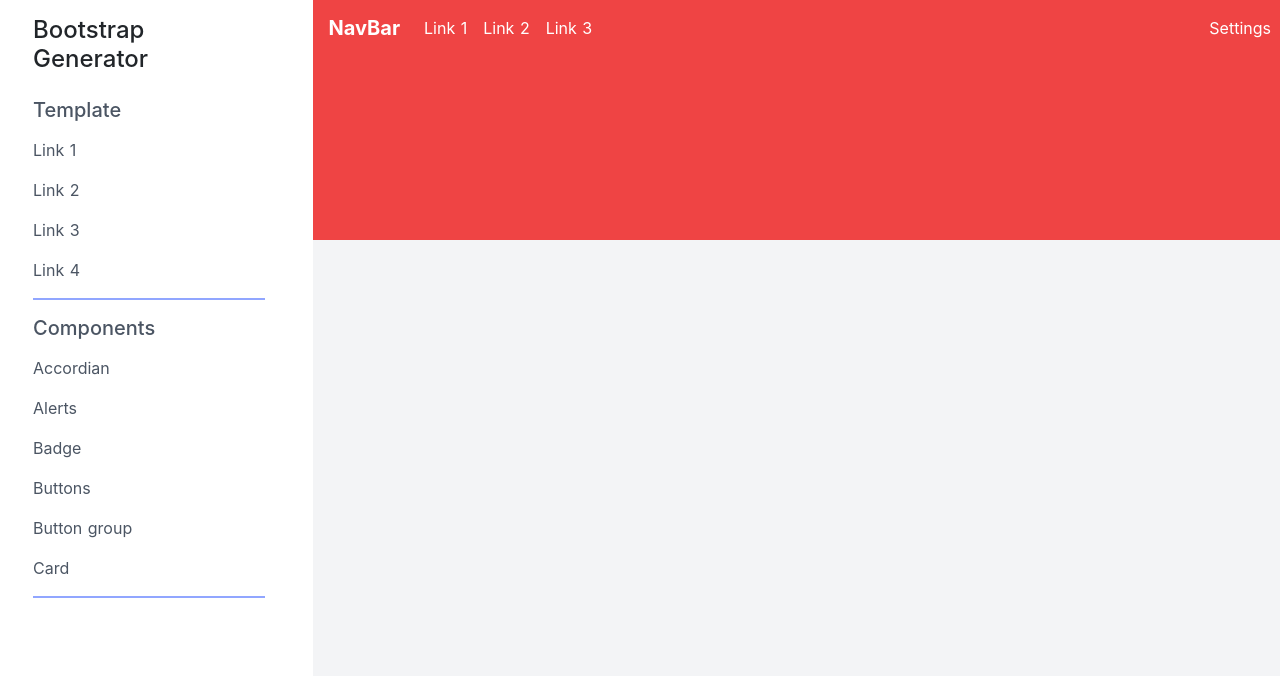
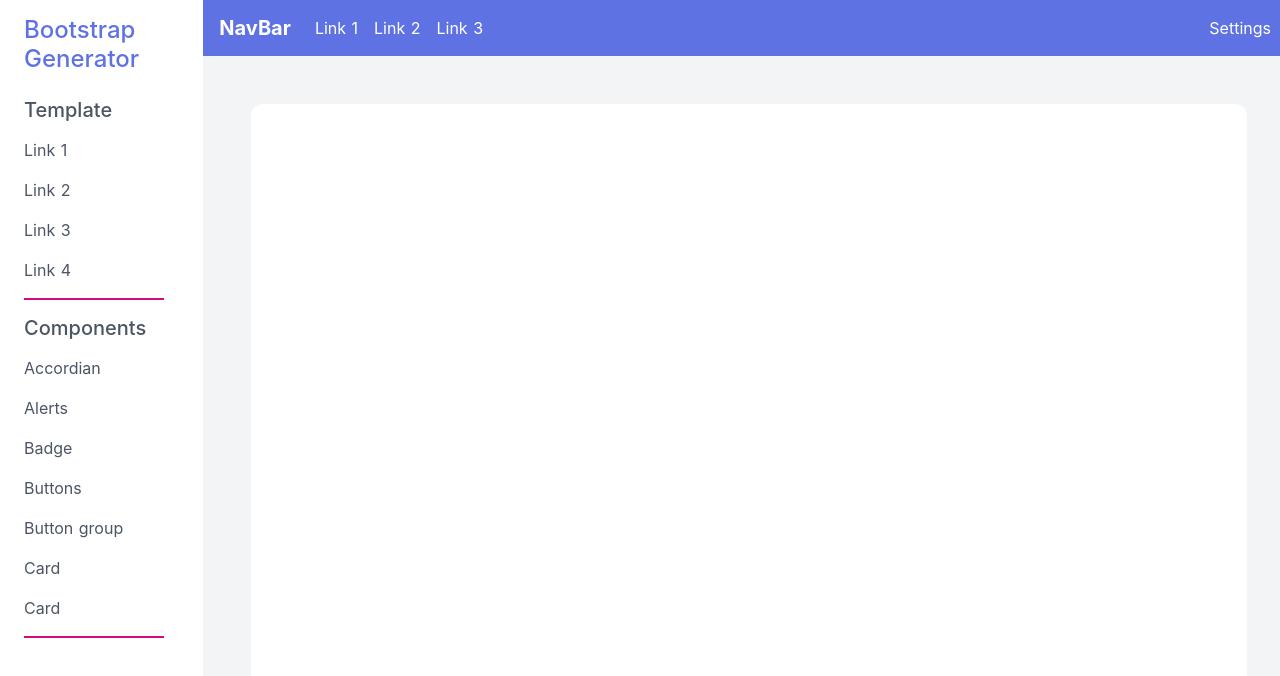
Before and after one commit to kt474/bootstrap-generator, a Nuxt app: page / in a window 1280 px wide. Shown: the top 676 px of the page. Built offline with nearby package versions, Linux system fonts and the light colour scheme.

Commit message:
🎨 reformat css grid

```diff
--- /dev/null
+++ b/components/Canvas.vue
@@ -0,0 +1,17 @@
+<template>
+  <div class="canvas-main m-5"></div>
+</template>
+
+<script>
+export default {}
+</script>
+
+<style scoped>
+.canvas-main {
+  background: #fff;
+  height: 80vh;
+  -webkit-border-radius: 12px;
+  -moz-border-radius: 12px;
+  border-radius: 12px;
+}
+</style>
--- a/components/Navbar.vue
+++ b/components/Navbar.vue
@@ -1,5 +1,5 @@
 <template>
-  <div>
+  <div class="main">
     <b-navbar toggleable="lg" class="nav-bar">
       <b-navbar-brand href="#" class="nav-bar-text-bold">NavBar</b-navbar-brand>
       <b-navbar-toggle target="nav-collapse"></b-navbar-toggle>
@@ -14,12 +14,6 @@
           <b-navbar-nav>
             <b-nav-item href="#" class="nav-bar-text">Settings</b-nav-item>
           </b-navbar-nav>
-          <!-- <b-nav-item-dropdown text="Settings" class="nav-bar-text" right>
-            <b-dropdown-item href="#">EN</b-dropdown-item>
-            <b-dropdown-item href="#">ES</b-dropdown-item>
-            <b-dropdown-item href="#">RU</b-dropdown-item>
-            <b-dropdown-item href="#">FA</b-dropdown-item>
-          </b-nav-item-dropdown> -->
         </b-navbar-nav>
       </b-collapse>
     </b-navbar>
@@ -30,8 +24,8 @@ export default {}
 </script>
 <style scoped>
 .nav-bar {
-  background-color: #ef4444;
-  padding-bottom: 12rem;
+  background-color: #5e72e4;
+  /* padding-bottom: 1rem; */
 }
 .nav-bar-text-bold {
   color: #fff !important;
@@ -40,4 +34,7 @@ export default {}
 .nav-bar-text a {
   color: #fff !important;
 }
+.main {
+  width: 100%;
+}
 </style>
--- a/components/Sidebar.vue
+++ b/components/Sidebar.vue
@@ -1,7 +1,9 @@
 <template>
   <div class="sidebar">
-    <div class="py-3 px-5">
-      <h4 id="sidebar-no-header-title" class="mb-2">Bootstrap Generator</h4>
+    <div class="py-3 px-4">
+      <h4 id="sidebar-no-header-title" class="mb-2 main-title">
+        Bootstrap Generator
+      </h4>
       <nav class="my-4">
         <b-nav vertical class="nav-list">
           <h5 class="mb-3">Template</h5>
@@ -19,6 +21,7 @@
           <p>Buttons</p>
           <p>Button group</p>
           <p>Card</p>
+          <p>Card</p>
         </b-nav>
         <div class="divider"></div>
       </nav>
@@ -30,16 +33,20 @@ export default {}
 </script>
 <style scoped>
 .sidebar {
-  height: 100%;
+  width: 30%;
+  height: 100vh;
   background-color: #fff;
 }
 .divider {
   width: 100%;
   height: 2px;
-  background-color: #91a6ff;
+  background-color: #d30c7b;
 }
 .nav-list h5,
 p {
   color: #4b5563;
 }
+.main-title {
+  color: #5e72e4;
+}
 </style>
--- a/pages/index.vue
+++ b/pages/index.vue
@@ -1,8 +1,15 @@
 <template>
   <div class="container-fluid main">
-    <div class="row main-row">
-      <Sidebar class="col-sm-3 main-col" />
-      <Navbar class="col-sm-9 main-col" />
+    <div class="row">
+      <Sidebar class="col-sm-2" />
+      <div class="col-sm-10">
+        <div class="row">
+          <Navbar class="col" />
+        </div>
+        <div class="row">
+          <Canvas class="col" />
+        </div>
+      </div>
     </div>
   </div>
 </template>
@@ -18,13 +25,6 @@ export default {
 <style scoped>
 .main {
   padding: 0;
-  height: 100vh;
   background-color: #f3f4f6;
 }
-.main-row {
-  height: 100%;
-}
-.main-col {
-  padding: 0;
-}
 </style>
```
